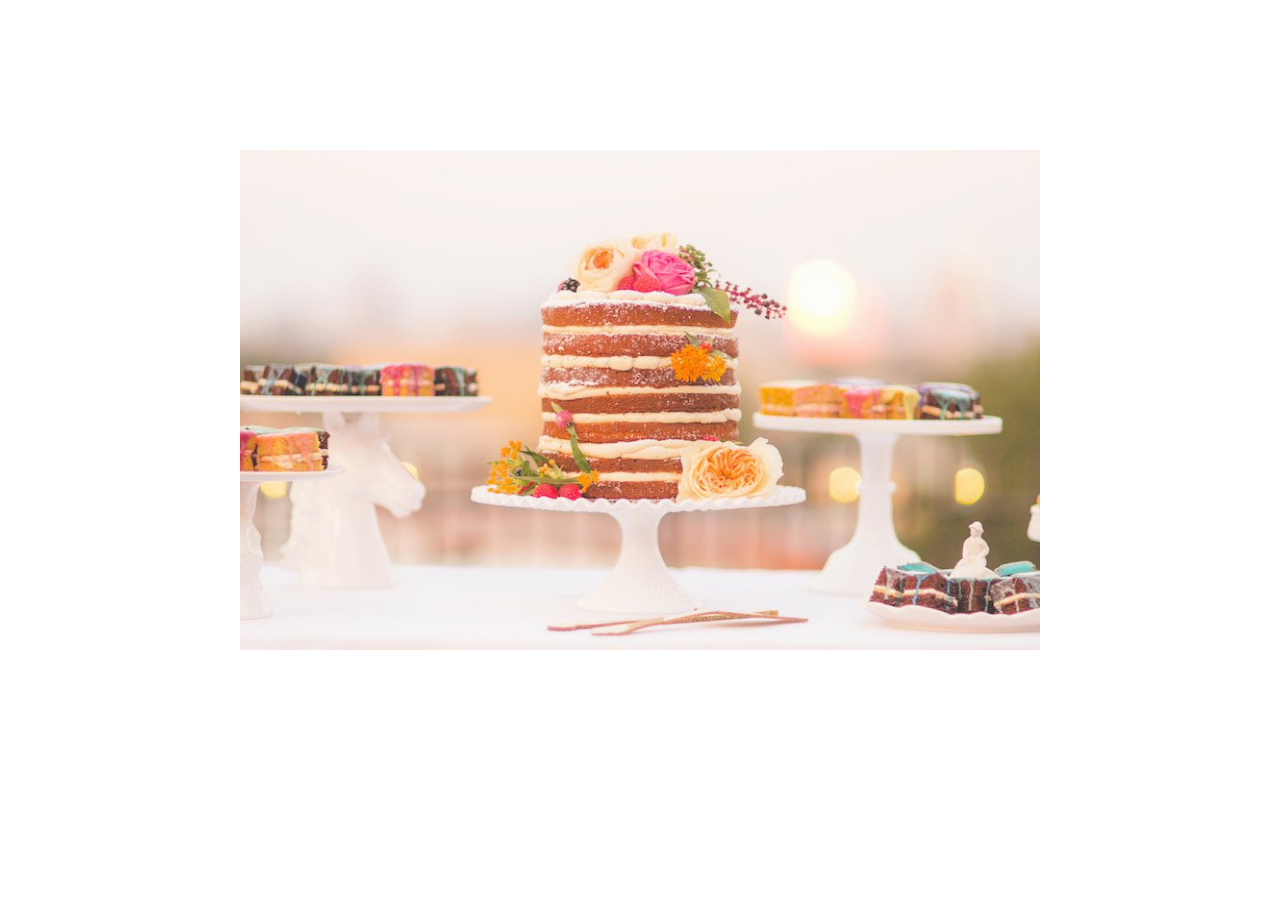
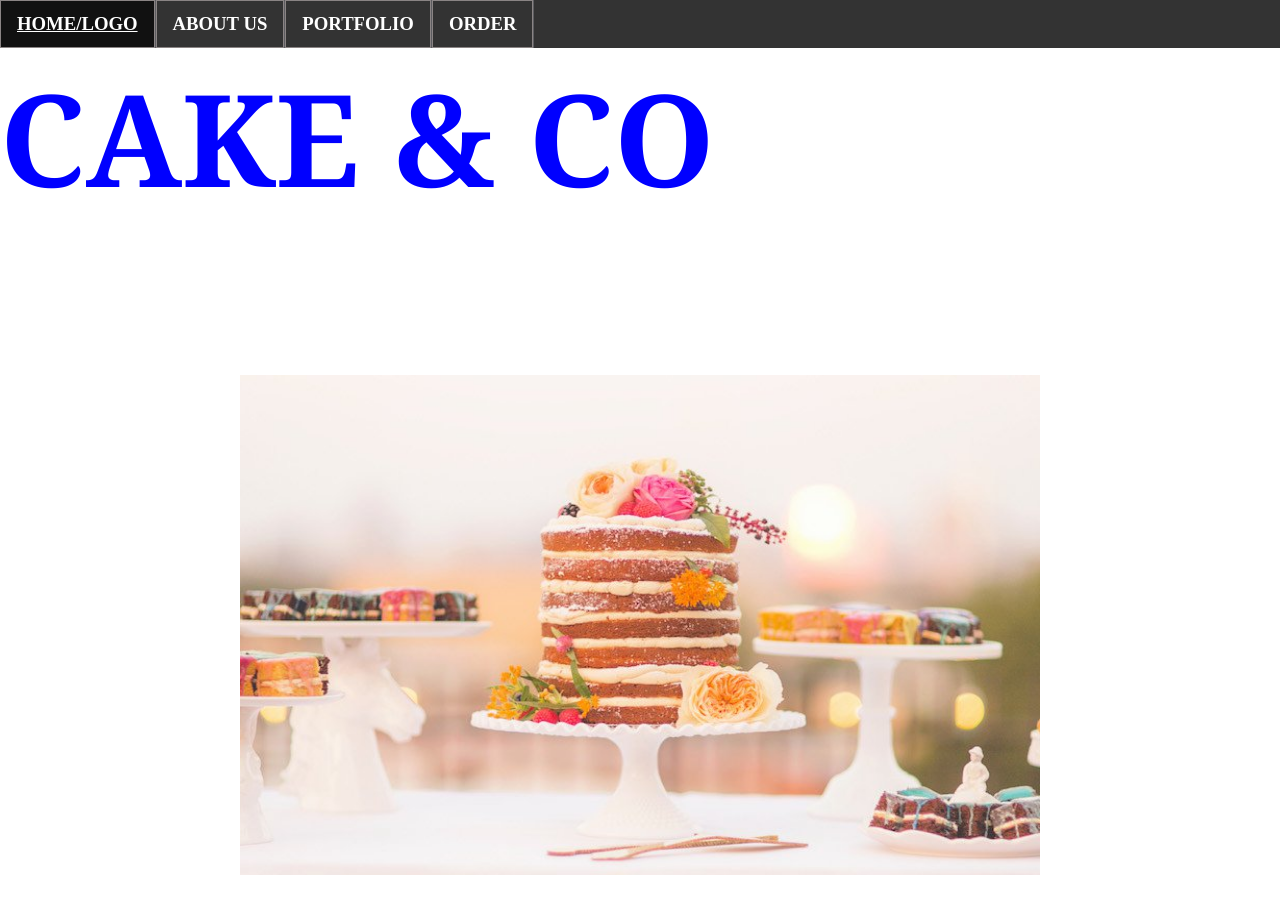
Before and after one commit to patriciaschutter/Business-Website, a plain HTML site: page homepage.html in a window 1280 px wide. Before the commit the page ends 800 px from the top, so only its background shows below. Drawn offline with Linux system fonts and the light colour scheme.

Commit message:
added navbar1

```diff
--- a/cake&co.css
+++ b/cake&co.css
@@ -1,23 +1,64 @@
 body{
-	margin: 0;
-	padding: 0;
+    padding: 0;
+    margin: 0px;
 }
 
-nav {
-	height: 45px;
-	width: 100%;
-	position: fixed;
-	background-color: #f16969;
-	float: left;
-
+a {
+    border-right: solid 2px blue;
 }
 
-a{
-	border-right: solid 2px blue;
+ul {
+    list-style-type: none;
+    margin: 0;
+    padding: 0;
+    top: 0px;
+    position: fixed;
+    width: 100%;
+    background-color: #333;
 }
 
+li {
+    float: left;
+    border-right: 1px solid #5d5d61;
+}
+
+li a {
+    /*display: block; - Displaying the links as block elements makes the whole link
+     area clickable (not just the text), and it allows us to specify padding
+     (and height, width, margins, etc. if you want)*/
+    display: block;
+    color: white;
+    text-align: center;
+    padding: 12px 16px;
+    text-decoration: none;
+    border: 1px solid #8a8484;
+}
+
+/* Change the link color to #111 (black) on hover */
+li a:hover {
+    background-color: #111;
+    text-decoration: underline;
+}
+
+a {text-decoration: none; color:black; }
+a:visited { text-decoration: none; }
+/* Pulled from internet; not required?
+a:hover { text-decoration: none; }
+a:focus { text-decoration: none; }
+a:hover, a:active { text-decoration: none; }
+*/
+
+#companyName {
+    color: blue;
+    font-family: Georgia, serif;
+    font-size: 800%;
+    margin-top: 50px;
+    padding-top: 0px;
+}
+    margin: 0;
 
 /* HOME PAGE */
+
 #divindexslideshow{
 	text-align: center;
 	vertical-align: center;
--- a/homepage.html
+++ b/homepage.html
@@ -5,6 +5,22 @@
 	<title> Cake en Co</title>
 </head>
 <body>
+
+	<nav>
+	<h3>
+		<ul>
+			<li class="tabs"><a href="#.html">HOME/LOGO</a></li>
+			<li class="tabs"><a href="#.html">ABOUT US</a></li>
+			<li class="tabs"><a href="#.html">PORTFOLIO</a></li>
+			<li class="tabs"><a href="#.html">ORDER</a></li>
+		</ul>
+	</h3>
+</nav>
+
+<header>
+	<h1 id="companyName">CAKE & CO</h1>
+</header>
+
 <!--
 	<nav>
 		<a href="#"> HOME </a>
--- a/javascript/homepage.js
+++ b/javascript/homepage.js
@@ -12,5 +12,5 @@ function carousel() {
     slideIndex++;
     if (slideIndex > x.length) {slideIndex = 1}
     x[slideIndex-1].style.display = "block";
-    setTimeout(carousel, 4000); // Change image every 2 seconds
+    setTimeout(carousel, 4000); // Change image every 4 seconds
 }
```
